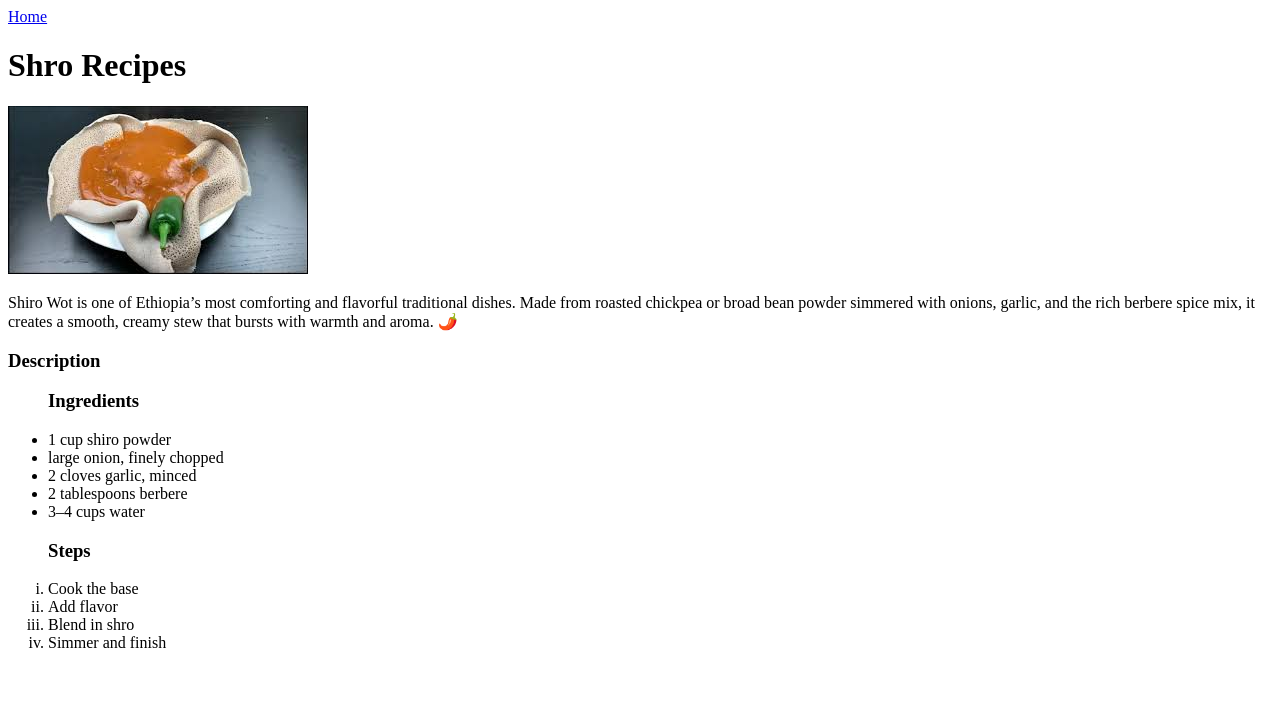
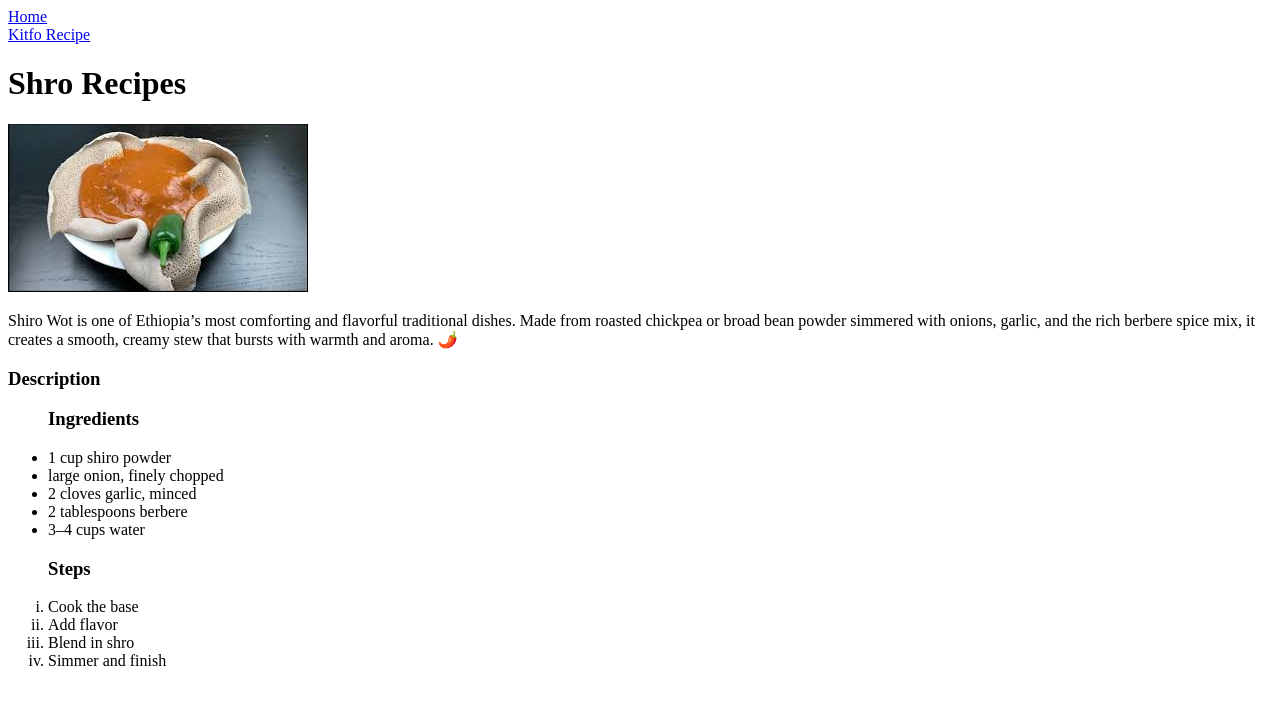
Before and after one commit to Yeabsra2397/Odine-recipes, a plain HTML site: page recipes/shro.html in a window 1280 px wide. Drawn offline with Linux system fonts and the light colour scheme.

Commit message:
Link kitfo.html and shro.html via anchor link

```diff
--- a/recipes/shro.html
+++ b/recipes/shro.html
@@ -7,6 +7,8 @@
 </head>
 <body>
     <a href="../index.html">Home</a>
+    <br>
+    <a href="./kitfo.html">Kitfo Recipe</a>
     <h1>Shro Recipes</h1>
     <img src="../image/shro.jpeg" alt="image of shro">
 
```
Also changed, not shown: recipes/kitfo.html (+2 -0 lines).
